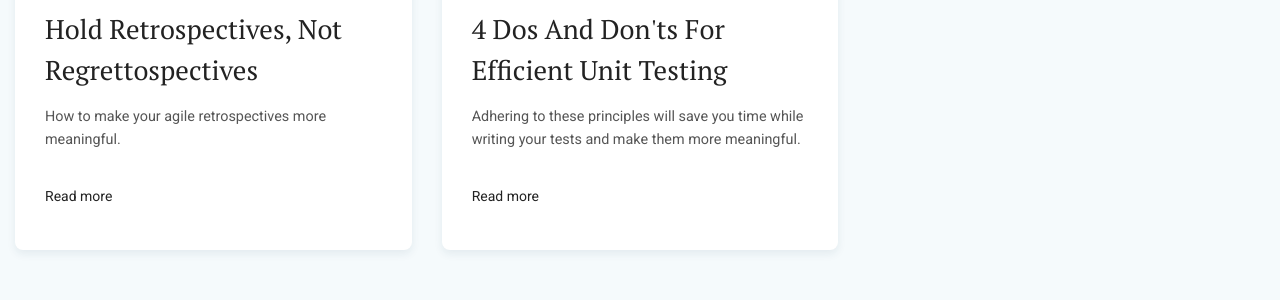
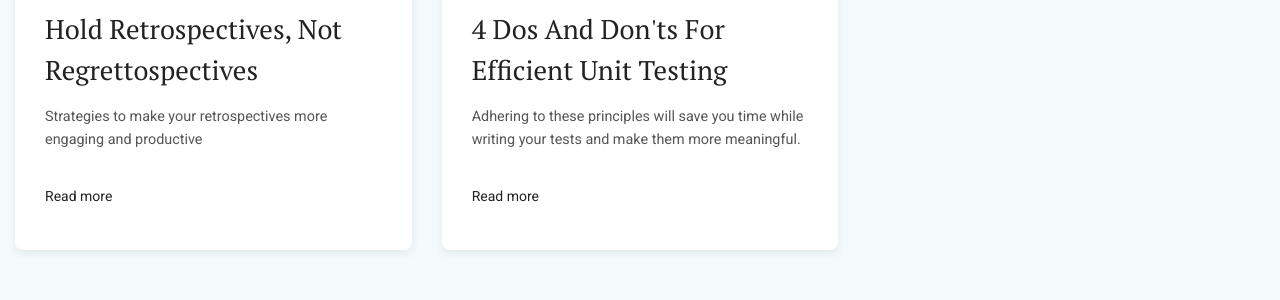
Before and after one commit to julyvee/julyvee.github.io, a Jekyll site: the page built from index.html, in a window 1280 px wide. Shown: the part 1213-1513 px from the top of the page. Built offline with Jekyll 4.4.1, drawn with Linux system fonts in a browser that asks for light colours; the list of posts is cut into pages by our own code; some of the changed lines change nothing that is shown.

Commit message:
Minor edits

```diff
--- a/_posts/2023-03-03-retrospective-not-regrettospective.markdown
+++ b/_posts/2023-03-03-retrospective-not-regrettospective.markdown
@@ -4,7 +4,7 @@ title:  "Hold Retrospectives, Not Regrettospectives"
 date:   2023-03-03 17:00:00 +0200
 img: 2.jpg
 tags: [retrospective,scrum,agile]
-description: "How to make your agile retrospectives more meaningful."
+description: "Strategies to make your retrospectives more engaging and productive"
 ---
 
 Retrospectives are an essential part of the agile development process. They provide teams with a valuable opportunity to reflect on their progress, identify areas for improvement, and remove blockers to productivity. However, too often these retrospectives can feel like a box-ticking exercise, rather than a meaningful process that drives real change. A meaningful retrospective engages everyone in the team, outputs effective action items, that will actually be implemented, and enables people to do their best work. This blog post presents some theory and tips to help you conduct meaningful retrospectives instead of regrettospectives!
@@ -20,7 +20,7 @@ Retrospectives are an essential part of the agile development process. They prov
 
 ## Culture Prerequisites
 
-To conduct successful retrospectives, certain cultural prerequisites must be present within the team. Most of them have a lot of synergies with each other so establishing one will help you establishing the others more easily. They also go hand in hand with the reasoning behind the different retro agenda items (see "Retro Agenda" section below). In the end, the goal is always the same: To conduct a retro that is worth the time and effort that goes into it. To achieve this, these five key prerequisites should be established.
+To conduct successful retrospectives, certain cultural prerequisites must be present within the team. Most of them have a lot of synergies with each other so establishing one will help you establishing the others more easily. They also go hand in hand with the reasoning behind the different retro agenda items (see [Retro Agenda](#retro-agenda)). In the end, the goal is always the same: To conduct a retro that is worth the time and effort that goes into it. To achieve this, these five key prerequisites should be established.
 
 ### Prime Directive
 
@@ -68,7 +68,7 @@ In "Gather Data", the team talks about what happened in the sprint, whether good
 
 The real star of the retrospective is generating insights, which means going into cause analysis and deep discussion about a few data items. This agenda item is important to understand how systems and processes affect the team and which areas the team has control over, in order to create effective actions. The facilitator should keep the discussion focused on causes, not solutions (yet), and take sufficient time to get everyone's perspective. Also remember to discuss the root causes of positive data items in order to further leverage the team's strengths.
 
-Skipping this item can cause the retro to become unproductive. Without a deep understanding of the causes of issues, the team may end up focusing on symptoms rather than root causes. This can lead to ineffective action items, frustration and the feeling that nothing is improving (see "Wheel of Fortune" antipattern below).
+Skipping this item can cause the retro to become unproductive. Without a deep understanding of the causes of issues, the team may end up focusing on symptoms rather than root causes. This can lead to ineffective action items, frustration and the feeling that nothing is improving (see [Wheel of Fortune](#wheel-of-fortune)).
 
 ### Decide What to Do
 
@@ -134,7 +134,7 @@ Evaluate the best way to make a decision based on the situation and make sure to
 
 ### Disregard for Preparation
 
-A successful retrospective requires preparation, such as preparing a proper agenda, theme and activities. But it also means sending access to any tools needed beforehand and reminding people of the retrospective and any camera policies. If preparation is disregarded, people often show up late, lose valuable time on solving technical issues and are not ready to turn on their camera during the ice breaker. Having no clear agenda and activities leads to the retro being unfocused and often not returning meaninful results.
+A successful retrospective requires preparation, such as preparing a proper agenda, theme and activities. But it also means sending access to any tools needed beforehand and reminding people of the retrospective and any camera policies. If preparation is disregarded, people often show up late, lose valuable time on solving technical issues and are not ready to turn on their camera during the ice breaker. Having no clear agenda and activities leads to the retro being unfocused and often not returning meaningful results.
 
 The facilitator should be given enough time to prepare the retro properly and send out the necessary reminders. Participants on the other hand should know about the importance of the retro and be committed to showing up on time and testing their tool access and audio setup beforehand.
 
```
